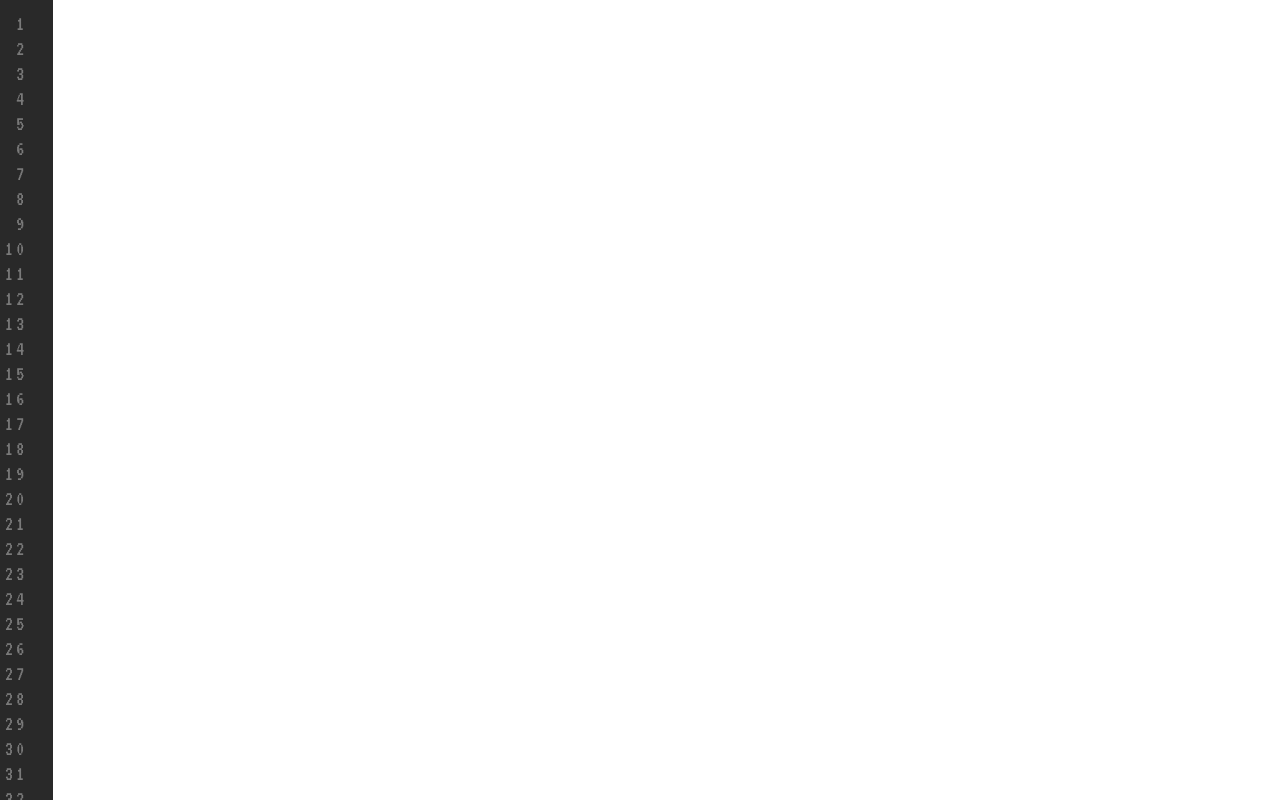
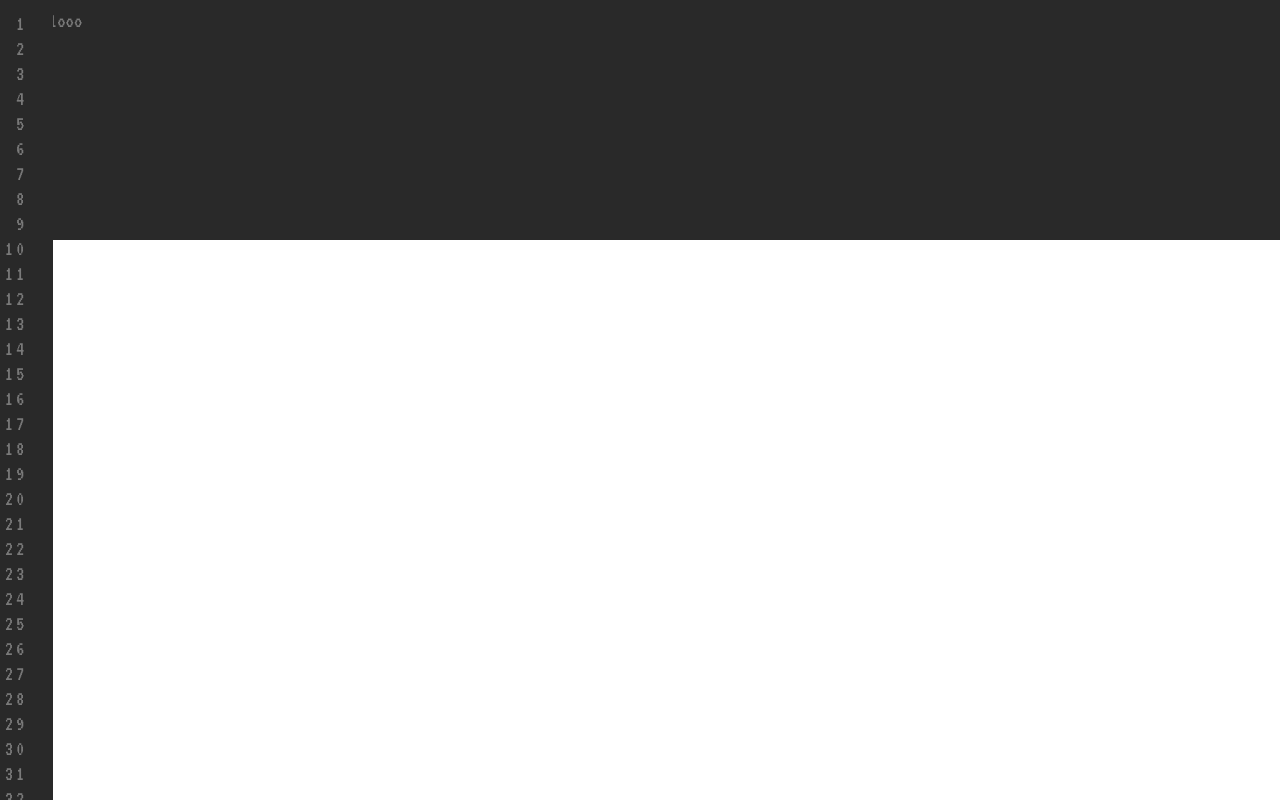
Before and after one commit to Nayab-Tahir/Portfolio2.0, a React (Vite) app: page / in a window 1280 px wide. Built offline with nearby package versions, Linux system fonts and the light colour scheme.

Commit message:
Ruler Completed
Ruler Completed

```diff
--- a/src/App.css
+++ b/src/App.css
@@ -7,22 +7,14 @@
   /* color: #54595F; */
 }
 
-.ruler {
-  /* background-color: #212121; */
+header {
+  display: flex;
+  justify-content: center;
+  width: 100%;
   background-color: #292929;
-  position: fixed;
-  display: flex;
-  flex-direction: column;
-  align-items: flex-start;
-  width: 3.75%;
-  height: 100vh;
-  padding: 0px 2.5px;
 }
 
-.ruler-line {
-  width: 25px;
-  height: 22px;
-  letter-spacing: 3px;
-  text-align: end;
-  padding-top: 3px;
+.header-div{
+  width: 95%;
+  height: 30vh;
 }
--- a/src/App.jsx
+++ b/src/App.jsx
@@ -1,15 +1,13 @@
 import './App.css'
+import Ruler from './components/Ruler';
 
 export default function App() {
-  const lines = [];
-
-  for(let i=1; i<=36; i++){
-    lines.push(i);
-  }
-
   return (
-    <div className='ruler'>
-      {lines.map( (lineNo) =>  <div className='ruler-line'>{lineNo}</div>)}
-    </div>
+    <>
+      <Ruler />
+      <header>
+        <div className="header-div">Helooo</div>
+      </header>
+    </>
   );
 };
--- /dev/null
+++ b/src/components/Ruler.css
@@ -0,0 +1,20 @@
+.ruler {
+  /* background-color: #212121; */
+  background-color: #292929;
+  position: fixed;
+  display: flex;
+  flex-direction: column;
+  align-items: flex-start;
+  width: 3.75%;
+  height: 100vh;
+  padding: 0px 2.5px;
+  z-index: 10;
+}
+
+.ruler-line {
+  width: 25px;
+  height: 22px;
+  letter-spacing: 3px;
+  text-align: end;
+  padding-top: 3px;
+}
--- /dev/null
+++ b/src/components/Ruler.jsx
@@ -0,0 +1,17 @@
+import './Ruler.css';
+
+const Ruler = () => {
+  const lines = [];
+
+  for(let i=1; i<=36; i++){
+    lines.push(i);
+  }
+
+  return (
+    <div className='ruler'>
+      {lines.map( (lineNo) =>  <div className='ruler-line'>{lineNo}</div>)}
+    </div>
+  );
+};
+
+export default Ruler;
```
Also changed, not shown: src/index.jsx (+4 -4 lines).
